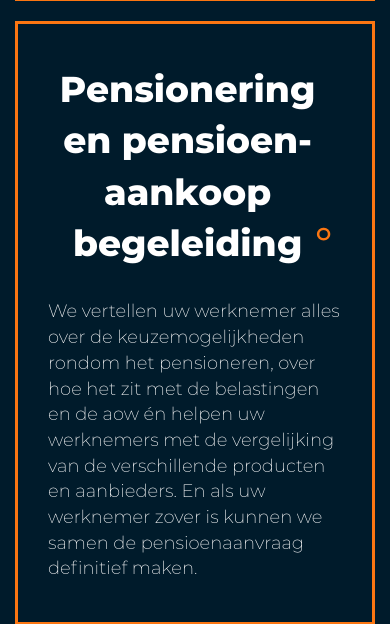
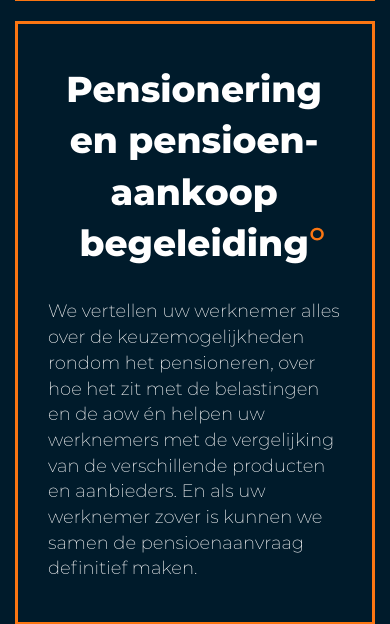
Before and after one commit to IvoJongmans/EasyPension, a PHP site: page /diensten.html in a window 390 px wide. Shown: the part 1537-2161 px from the top of the page. Run offline with PHP 8.4, Linux system fonts and the light colour scheme.

Commit message:
changed text and celsius

```diff
--- a/diensten.css
+++ b/diensten.css
@@ -57,6 +57,10 @@ h1 {
     font-size: 2em;
     font-weight: 700;
     /* font-family: 'MontserratEB', sans-serif;  */
+}
+
+.celsiusmarginleft {
+    margin-left: 0px;
 }
 
 p {
@@ -137,7 +141,10 @@ hr {
         display: none;
     }
     .pensioenaankoopkort {
-        display: block;
+        display: inline-block;
+    }
+    .celsiusmarginleft {
+        margin-left: -13px;
     }
 }
 
--- a/diensten.html
+++ b/diensten.html
@@ -129,8 +129,8 @@
                         <h1 class="text-center pensioenaankoopkort" style="font-weight: bolder">Pensionering<br> en pensioen-<br>aankoop begeleiding<span
                                 class="celsius">º</span></h1> -->
                         <div class="pushtitle"></div>
-                        <span class="title pensioenpresentaties">Pensionering en pensioenaankoop begeleiding</span><span class="celsius pensioenpresentaties">º</span>
-                        <span class="title pensioenpresentatieskort">Pensionering<br> en pensioen-<br>aankoop<br> begeleiding</span><span class="celsius pensioenpresentatieskort">º</span>
+                        <span class="title pensioenaankoop">Pensionering en pensioenaankoop begeleiding</span><span class="celsius pensioenpresentaties">º</span>
+                        <span class="title pensioenaankoopkort">Pensionering<br> en pensioen-<br>aankoop<br>begeleiding</span><span class="celsius celsiusmarginleft pensioenpresentatieskort">º</span>
                         <p class="text-left" style="padding:30px;">
                             We vertellen uw werknemer alles over de keuzemogelijkheden rondom het pensioneren, over hoe
                             het zit met de belastingen en de aow én helpen uw werknemers met de vergelijking van de
```
